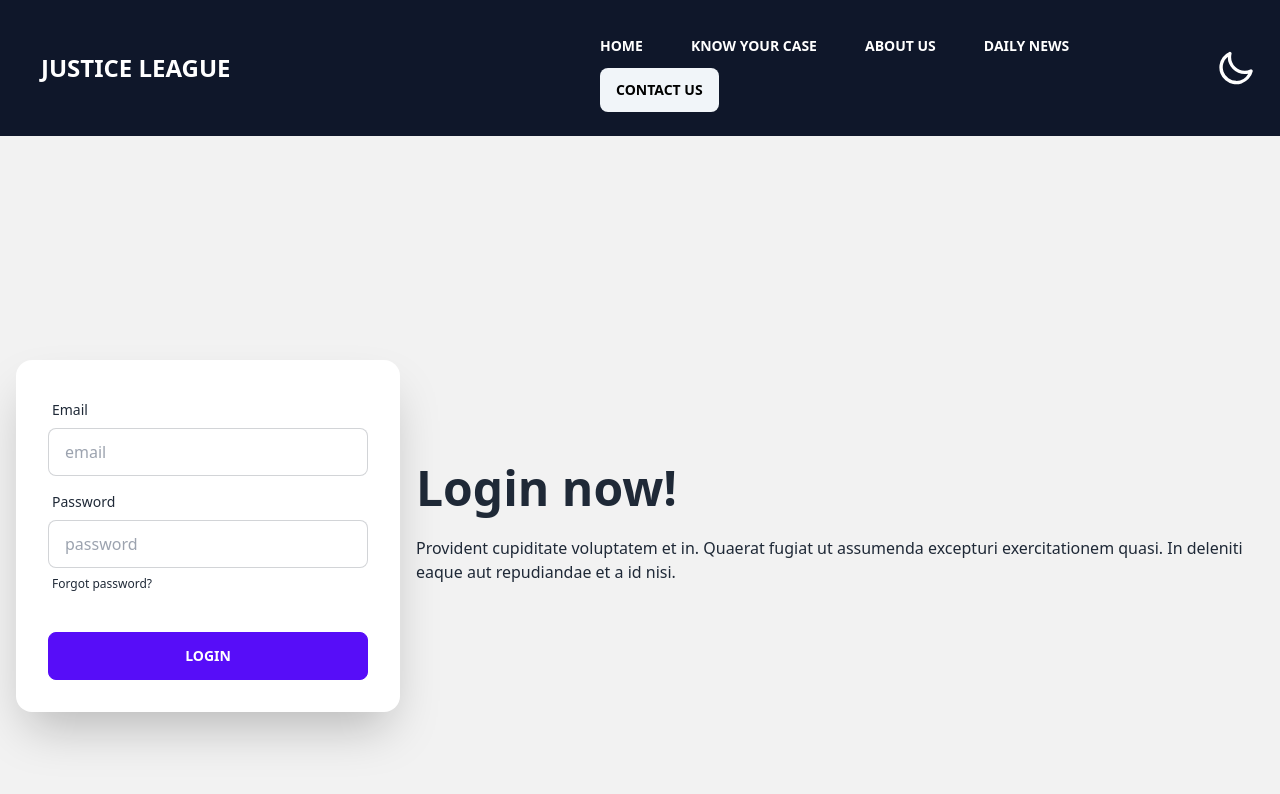
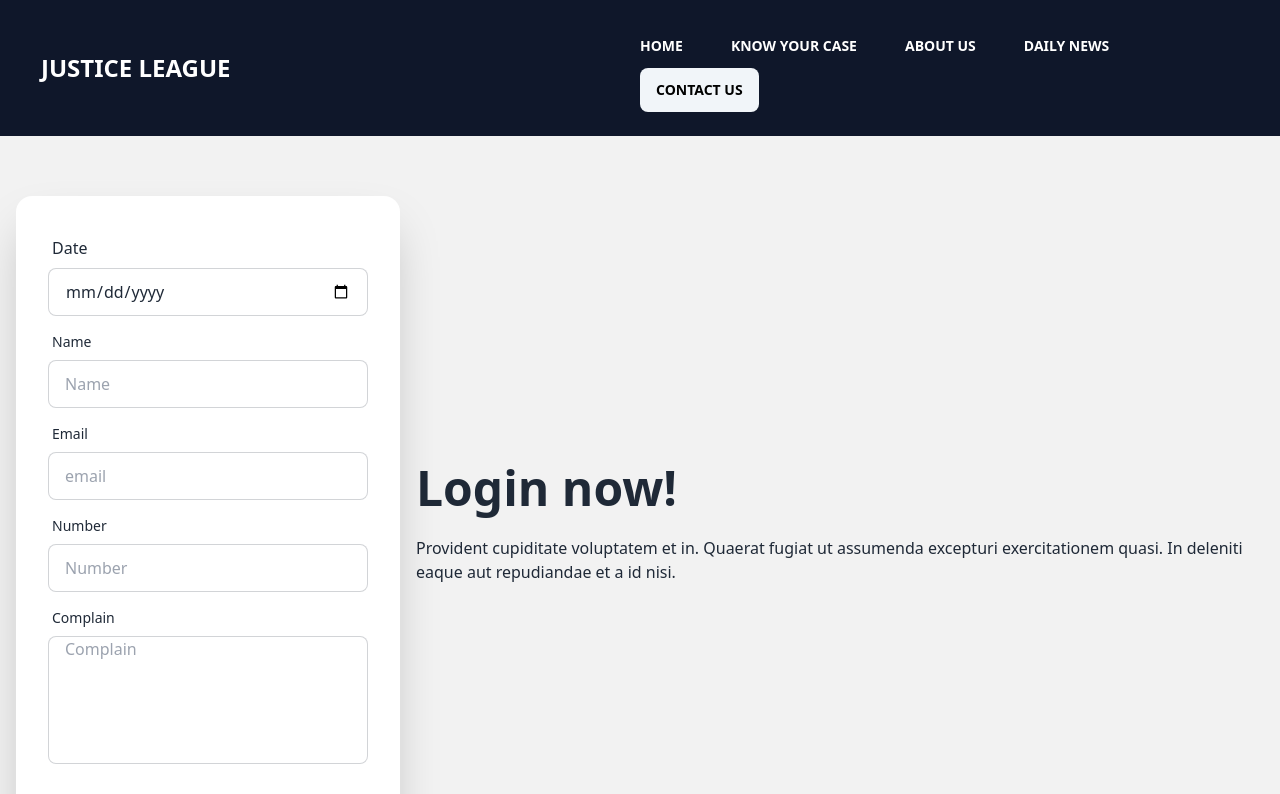
Before and after one commit to maitri-vv/justice-league, a Next.js app: page /Contactus in a window 1280 px wide. Shown: the top 794 px of the page. Built offline with nearby package versions, Linux system fonts and the light colour scheme.

Commit message:
contact-form
Signed-off-by: Samridhi-Sinha <96681774+yash19sinha@users.noreply.github.com>

```diff
--- /dev/null
+++ b/components/DatePicker.js
@@ -0,0 +1,9 @@
+import React from 'react'
+
+export const DatePicker = () => {
+  return (
+    <>
+
+    </>
+  )
+}
--- a/components/Navbar.js
+++ b/components/Navbar.js
@@ -28,18 +28,6 @@ const Navbar = () => {
         </ul>
 
       </div>
-      <label className="swap swap-rotate">
-
-
-  <input type="checkbox" />
-
-
-  <svg className="swap-on fill-current w-10 h-10" xmlns="http://www.w3.org/2000/svg" viewBox="0 0 24 24"><path d="M5.64,17l-.71.71a1,1,0,0,0,0,1.41,1,1,0,0,0,1.41,0l.71-.71A1,1,0,0,0,5.64,17ZM5,12a1,1,0,0,0-1-1H3a1,1,0,0,0,0,2H4A1,1,0,0,0,5,12Zm7-7a1,1,0,0,0,1-1V3a1,1,0,0,0-2,0V4A1,1,0,0,0,12,5ZM5.64,7.05a1,1,0,0,0,.7.29,1,1,0,0,0,.71-.29,1,1,0,0,0,0-1.41l-.71-.71A1,1,0,0,0,4.93,6.34Zm12,.29a1,1,0,0,0,.7-.29l.71-.71a1,1,0,1,0-1.41-1.41L17,5.64a1,1,0,0,0,0,1.41A1,1,0,0,0,17.66,7.34ZM21,11H20a1,1,0,0,0,0,2h1a1,1,0,0,0,0-2Zm-9,8a1,1,0,0,0-1,1v1a1,1,0,0,0,2,0V20A1,1,0,0,0,12,19ZM18.36,17A1,1,0,0,0,17,18.36l.71.71a1,1,0,0,0,1.41,0,1,1,0,0,0,0-1.41ZM12,6.5A5.5,5.5,0,1,0,17.5,12,5.51,5.51,0,0,0,12,6.5Zm0,9A3.5,3.5,0,1,1,15.5,12,3.5,3.5,0,0,1,12,15.5Z"/></svg>
-
-
-  <svg className="swap-off fill-current w-10 h-10" xmlns="http://www.w3.org/2000/svg" viewBox="0 0 24 24"><path d="M21.64,13a1,1,0,0,0-1.05-.14,8.05,8.05,0,0,1-3.37.73A8.15,8.15,0,0,1,9.08,5.49a8.59,8.59,0,0,1,.25-2A1,1,0,0,0,8,2.36,10.14,10.14,0,1,0,22,14.05,1,1,0,0,0,21.64,13Zm-9.5,6.69A8.14,8.14,0,0,1,7.08,5.22v.27A10.15,10.15,0,0,0,17.22,15.63a9.79,9.79,0,0,0,2.1-.22A8.11,8.11,0,0,1,12.14,19.73Z"/></svg>
-
-</label>
     </div>
   )
 }
--- a/components/Testimonials.js
+++ b/components/Testimonials.js
@@ -4,8 +4,8 @@ import { images } from '@/next.config'
 const Testimonials = () => {
   return (
     <div>
-     <h2 className="text-3xl text-black font-bold items-center text-center">
-      Testimonials<div className="badge badge-primary text-xs badge-top">3</div>
+     <h2 className="text-4xl text-black font-bold items-center text-center m-4 p-5">
+      Testimonials
     </h2>
     <div className="grid justify-center w-full pt-6 pb-6 bg-slate-800">
       <div className="grid grid-cols-2 gap-5 m-5 justify-items-center xl:grid-cols-3 xl:max-w-screen-xl lg:max-w-screen-lg ">
--- a/package.json
+++ b/package.json
@@ -17,7 +17,8 @@
     "react-dom": "18.2.0",
     "react-infinite-scroll-component": "^6.1.0",
     "react-infinite-scroller": "^1.2.6",
-    "split-type": "^0.3.3"
+    "split-type": "^0.3.3",
+    "text-area": "^1.0.0"
   },
   "devDependencies": {
     "@types/node": "18.15.5",
--- a/pages/Contactus.js
+++ b/pages/Contactus.js
@@ -1,5 +1,5 @@
 import React from 'react'
-
+// import { DatePicker } from '@/components/DatePicker'
 const Contactus = () => {
   return (
     <div>
@@ -12,22 +12,39 @@ const Contactus = () => {
             <div className="card flex-shrink-0 w-full max-w-sm shadow-2xl bg-base-100">
             <div className="card-body">
                 <div className="form-control">
+                  <label className="label">
+                      <span className="label-date">Date</span>
+                  </label>
+                  <input type="date" placeholder="Date" className="input input-bordered" />
+                </div>
+                <div className="form-control">
+                <label className="label">
+                    <span className="label-text">Name</span>
+                </label>
+                <input type="text" placeholder="Name" className="input input-bordered" />
+                </div>
+                <div className="form-control">
                 <label className="label">
                     <span className="label-text">Email</span>
                 </label>
-                <input type="text" placeholder="email" className="input input-bordered" />
+                <input type="email" placeholder="email" className="input input-bordered" />
                 </div>
                 <div className="form-control">
                 <label className="label">
-                    <span className="label-text">Password</span>
+                    <span className="label-text">Number</span>
                 </label>
-                <input type="text" placeholder="password" className="input input-bordered" />
+                <input type="number" placeholder="Number" className="input input-bordered" />
+                </div>
+
+
+                <div className="form-control">
                 <label className="label">
-                    <a href="#" className="label-text-alt link link-hover">Forgot password?</a>
+                    <span className="label-text">Complain</span>
                 </label>
+                <textarea type="text" placeholder="Complain" className="input input-bordered resize-none h-32" />
                 </div>
                 <div className="form-control mt-6">
-                <button className="btn btn-primary">Login</button>
+                <button className="btn btn-primary">Submit</button>
                 </div>
             </div>
             </div>
```
Also changed, not shown: 1 other file (tests, documents, lock files or other folders).
